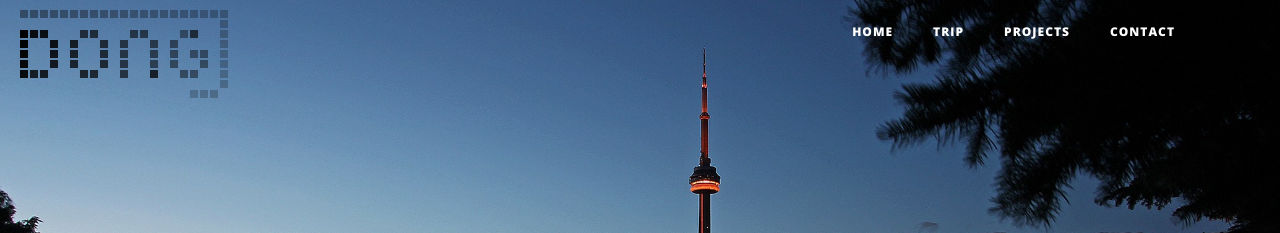
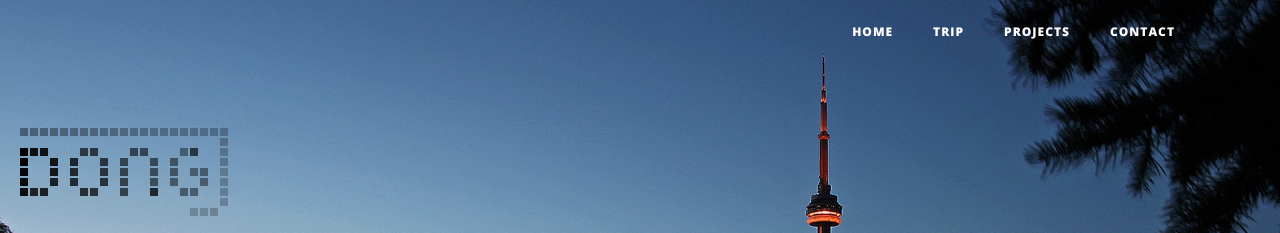
Before and after one commit to RobBotelho/djaekim.github.io, a website: page contact.html in a window 1280 px wide. Shown: the top 233 px of the page. Drawn offline with nearby package versions, Linux system fonts and the light colour scheme.

Commit message:
Update contact.html

```diff
--- a/contact.html
+++ b/contact.html
@@ -21,6 +21,8 @@
     <!-- Custom styles for this template -->
     <link href="css/clean-blog.min.css" rel="stylesheet">
 
+
+
   </head>
 
   <body>
@@ -28,10 +30,7 @@
     <!-- Navigation -->
     <nav class="navbar navbar-expand-lg navbar-light fixed-top" id="mainNav">
       <div class="container">
-        <a class="navbar-brand" href="index.html">
-
-
-		</a>
+        <a class="navbar-brand" href="index.html"></a>
         <button class="navbar-toggler navbar-toggler-right" type="button" data-toggle="collapse" data-target="#navbarResponsive" aria-controls="navbarResponsive" aria-expanded="false" aria-label="Toggle navigation">
           Menu
           <i class="fa fa-bars"></i>
@@ -58,7 +57,7 @@
 
     <!-- Page Header -->
     <header class="masthead" style="background-image: url('img/carousel4.jpg'); background-position: 0px 0px">
-	  <canvas height="100px" width="260px" id="logo" style="margin-top: 10px"></canvas>
+	  <canvas height="100px" width="260px" id="logo" style="margin-top: 10vw"></canvas>
 
       <div class="container">
         <div class="row">
@@ -116,7 +115,7 @@
 
     <!-- Custom scripts for this template -->
     <script src="js/clean-blog.min.js"></script>
-	<script src="name.js"> </script>
+	  <script src="name.js"> </script>
 
   </body>
 
```
